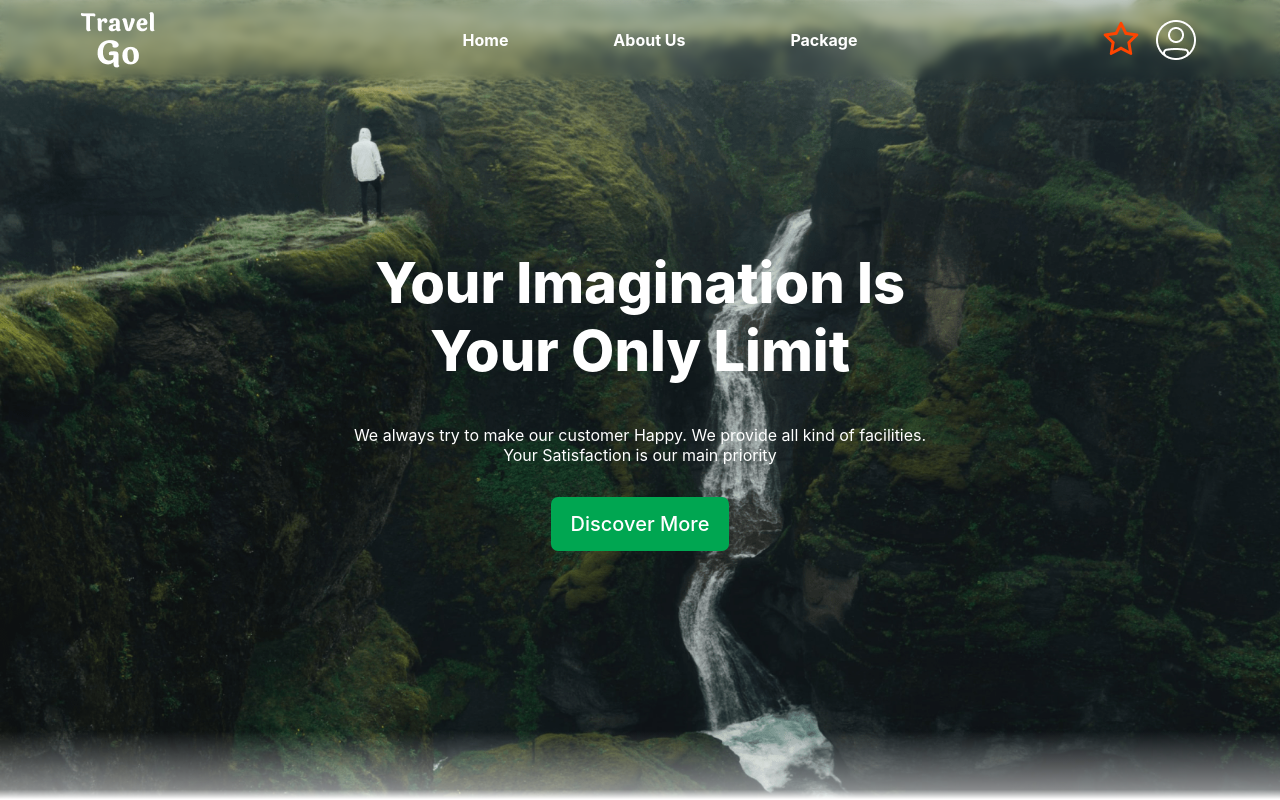
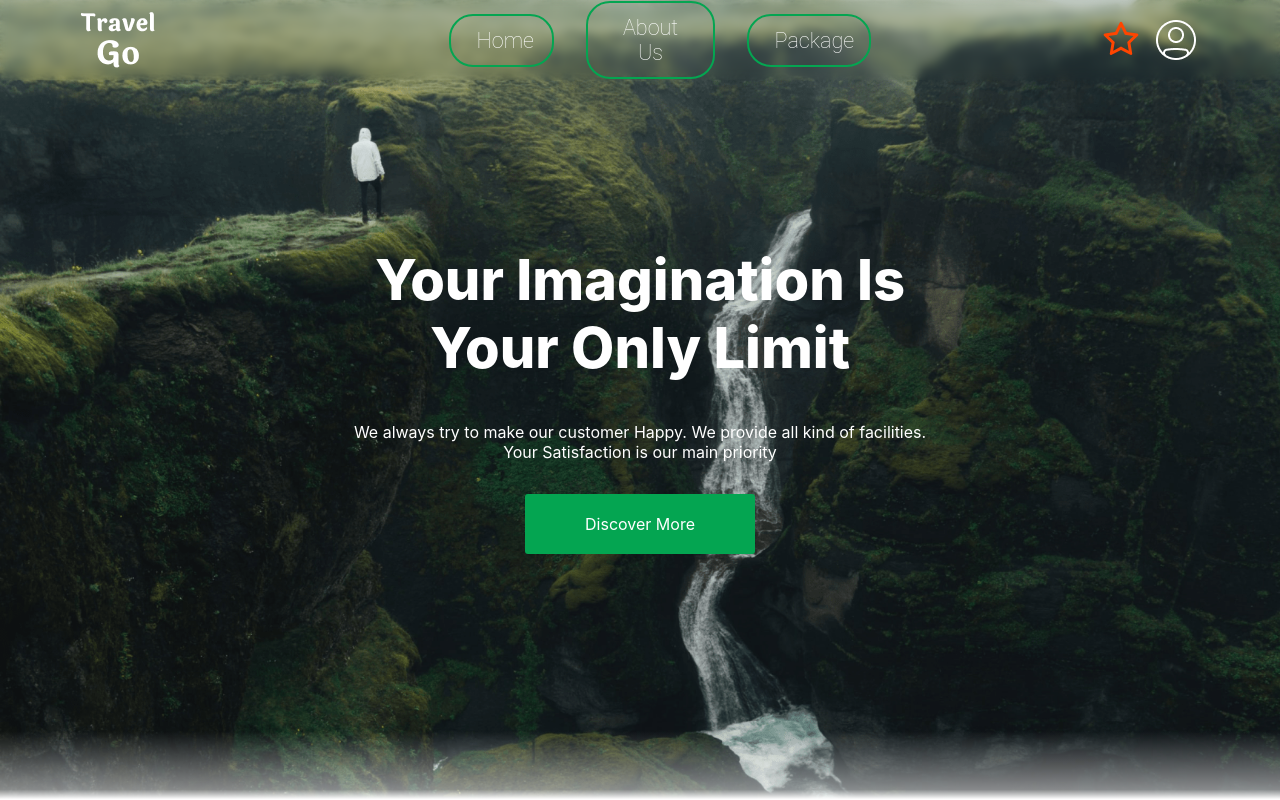
Before and after one commit to YooCoder17/travel_react, a React (Create React App) app: page / in a window 1280 px wide. Shown: the top 800 px of the page. Built offline with nearby package versions, Linux system fonts and the light colour scheme.

Commit message:
Added animations

```diff
--- a/src/components/Cover.js
+++ b/src/components/Cover.js
@@ -65,12 +65,18 @@ const CoverTextu = styled.div` // cover text upper
 `
 
 const CoverButton = styled.a`
-  margin-top: 4vh;
-  background-color: #00A651;
-  padding: 15px 20px;
-  border-radius: 7px;
-  font-size: 2.5vh;
-  font-weight: 500;
-  color: white;
-  cursor: pointer;
+cursor:pointer;
+clear:both;
+border-radius: 3px;
+padding:20px 60px;
+margin-top:4vh;
+display:inline-block;
+    color:white;
+    transition:all 0.8s, color 0.3s 0.3s;
+     cursor:pointer;
+      background:#04A551;
+       color:white;
+       :hover
+       { box-shadow:-300px 0 0 0 rgb(120,178,167) inset;
+      }
 `
--- a/src/components/Navbar/Navigations.js
+++ b/src/components/Navbar/Navigations.js
@@ -15,14 +15,49 @@ const Nav  = styled.ul`
 `
 const List  = styled.li`
     cursor: pointer ;
-    font-weight: 700;
-    padding: 0.4rem  0.7rem;
-    border: 3px solid transparent;
-    :hover{
-        border: 3px solid white;
-        border-radius:1rem;
+    font-weight: 100;
+    border: 2px solid #04A551;
+    border-radius: 1.5rem;
+    color: #ff0;
+    margin:1rem;
+    text-align: center;
+    font-family: roboto;
+    font-size: 1.35rem;
+    overflow: hidden;
+    padding: 0.75rem 1.6rem;
+    position: relative;
+    text-decoration: none;
+    transition: 0.2s transform ease-in-out;
+    will-change: transform;
+    z-index: 0;
+::after {
+  background-color: #04A551;
+  border-radius: 3rem;
+  content: '';
+  display: block;
+  height: 100%;
+  width: 100%;
+  position: absolute;
+  left: 0;
+  top: 0;
+  transform: translate(-100%, 0) rotate(10deg);
+  transform-origin: top left;
+  transition: 0.2s transform ease-out;
+  will-change: transform;
+  z-index: -1;
+}
 
-    }
+&:hover::after
+{
+  transform: translate(0, 0);
+}
+&:hover
+{
+  border: 2px solid transparent;
+  color: indigo;
+  transform :scale(1.05);
+  will-change :transform;
+}
 `
 
 const Navigation = () => {
```
